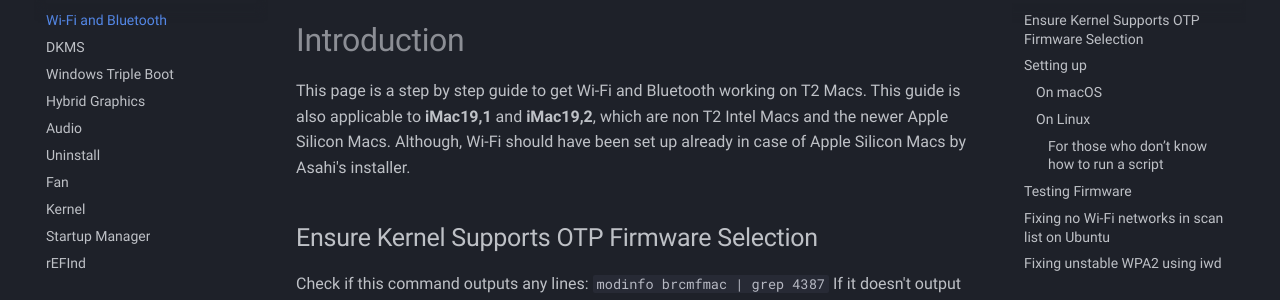
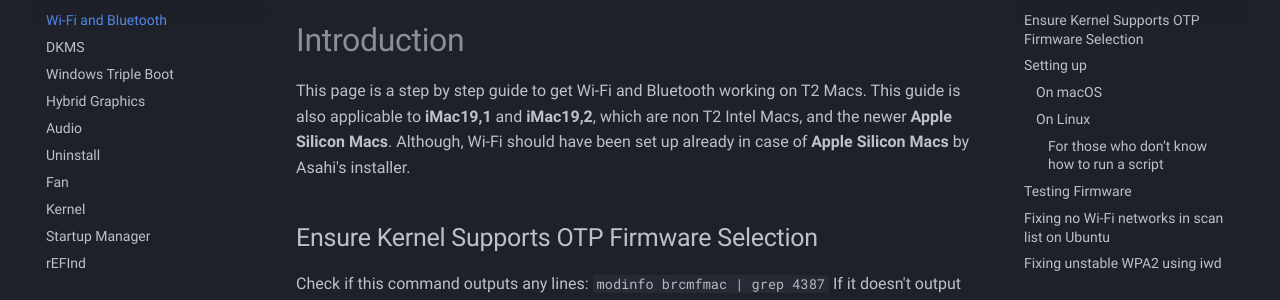
Before and after one commit to t2linux/wiki, an MkDocs documentation site: the page built from docs/guides/wifi-bluetooth.md, in a window 1280 px wide and 900 px high. Shown: the part 212-512 px from the top of the window. Built offline with MkDocs 1.6.1 and Material for MkDocs 9.7.7, drawn with Linux system fonts in a browser that asks for light colours; comment, search, counter and statistics services are not loaded.

```diff
--- a/docs/guides/wifi-bluetooth.md
+++ b/docs/guides/wifi-bluetooth.md
@@ -1,6 +1,6 @@
 # Introduction
 
-This page is a step by step guide to get Wi-Fi and Bluetooth working on T2 Macs. This guide is also applicable to **iMac19,1** and **iMac19,2**, which are non T2 Intel Macs and the newer Apple Silicon Macs. Although, Wi-Fi should have been set up already in case of Apple Silicon Macs by Asahi's installer.
+This page is a step by step guide to get Wi-Fi and Bluetooth working on T2 Macs. This guide is also applicable to **iMac19,1** and **iMac19,2**, which are non T2 Intel Macs, and the newer **Apple Silicon Macs**. Although, Wi-Fi should have been set up already in case of **Apple Silicon Macs** by Asahi's installer.
 
 ## Ensure Kernel Supports OTP Firmware Selection
 
```
